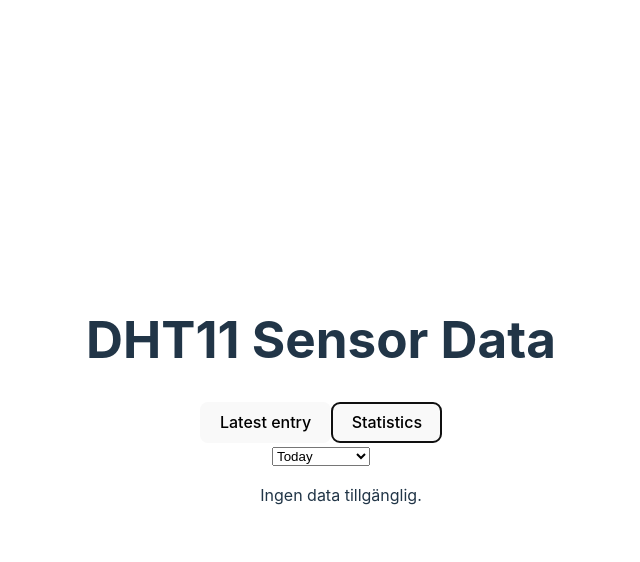
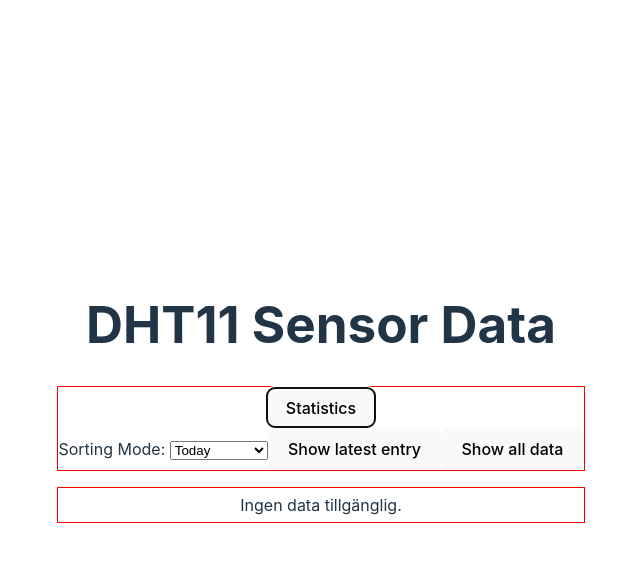
Before and after one commit to JonatanHellqvist/Temp_Arduino_Fe, a website built with Vite: page index.html in a window 1280 px wide. Both pictures are taken after a click on the button "Statistics". Shown: the whole page, without its empty margins (319-959 px from the left). Built offline with nearby package versions, Linux system fonts and the light colour scheme; no server answers.

Commit message:
Btns
Btns för latest entry/show all

```diff
--- a/main.js
+++ b/main.js
@@ -9,25 +9,29 @@ listUl.id = 'listUl';
 let headerDiv = document.createElement('div');
 headerDiv.id = 'headerContainer';
 
-let latestInputBtn = document.createElement('button');
-latestInputBtn.textContent = 'Latest entry';
 let statisticsBtn = document.createElement('button');
 statisticsBtn.textContent = 'Statistics';
-let refreshBtn = document.createElement('button');
-refreshBtn.textContent = 'Refresh';
+// let latestInputBtn = document.createElement('button');
+// latestInputBtn.textContent = 'Latest entry';
+// let refreshBtn = document.createElement('button');
+// refreshBtn.textContent = 'Refresh';
 let headerDivH1 = document.createElement('h1');
 headerDivH1.textContent = 'DHT11 Sensor Data';
-
+let navBar = document.createElement('div');
+navBar.id = 'navBar';
 let sensorData = [];
+let selectedSortingMode = "";
 
 main.appendChild(headerDiv);
 headerDiv.appendChild(headerDivH1);
-headerDiv.appendChild(latestInputBtn);
-headerDiv.appendChild(statisticsBtn);
+// headerDiv.appendChild(latestInputBtn);
 
-latestInputBtn.addEventListener('click', showLatestDht11Input);
+navBar.appendChild(statisticsBtn);
+headerDiv.appendChild(navBar);
+
+// latestInputBtn.addEventListener('click', showLatestDht11Input);
 statisticsBtn.addEventListener('click', handleStatisticsClick);
-refreshBtn.addEventListener('click', printDht11SensorData);
+// refreshBtn.addEventListener('click', printDht11SensorData);
 
 main.appendChild(listDiv);
 listDiv.appendChild(listUl);
@@ -144,11 +148,12 @@ function filterYesterdayDht11Data() {
 
     let selectionDiv = document.createElement('div');
     selectionDiv.id = 'selectionContainer';
-
+    selectionDiv.textContent = "Sorting Mode: ";
     let dateSelection = document.createElement('select');
     dateSelection.id = 'dateSelection';
 
     dateSelection.innerHTML = `
+    <Select>
     <option value="Today">Today</option>
     <option value="Yesterday">Yesterday</option>
     <option value="Last 3 days">Last 3 days</option>
@@ -162,17 +167,62 @@ function filterYesterdayDht11Data() {
     let existingSelectionDiv = document.getElementById('selectionContainer');
 
     if (existingSelectionDiv) {
-      headerDiv.removeChild(existingSelectionDiv);
+      navBar.removeChild(existingSelectionDiv);
     }
 
-    headerDiv.appendChild(selectionDiv);
+
+    //om det behövs för css
+    // let latestEntryDiv = document.createElement('div');
+    // latestEntryDiv.id = 'latestEntryContainer';
+    let latestEntryBtn = document.createElement('button');
+    latestEntryBtn.id = 'latestEntry';
+    latestEntryBtn.textContent = "Show latest entry";
+    // latestEntryDiv.appendChild(latestEntryBtn);
+    latestEntryBtn.addEventListener("click", showLatestDht11Input);
+
+    //om det behövs för css
+    // let showAllDataDiv = document.createElement('div');
+    // showAllDataDiv.id ='showAllDataContainer';
+    let showAllDataBtn = document.createElement('button');
+    showAllDataBtn.id = 'showAllData';
+    showAllDataBtn.textContent = "Show all data";
+    showAllDataBtn.addEventListener("click", () => {
+      console.log(selectedSortingMode);
+
+      printDht11SensorData(sortByDateDht11SensorData(selectedSortingMode));
+
+
+    });
+    // showAllDataDiv.appendChild(showAllDataBtn);
+
+
+    selectionDiv.appendChild(latestEntryBtn);
+    selectionDiv.appendChild(showAllDataBtn);
+    navBar.appendChild(selectionDiv);
+
+
 }
 
 function handleSortChange() {
   const dateSelectionValue = document.getElementById("dateSelection").value;
-  const filteredData = sortByDateDht11SensorData(dateSelectionValue);
+  const filteredData = sortByDateDht11SensorData(dateSelectionValue); //för att sortera efter valt model
+
+
+  selectedSortingMode = dateSelectionValue; //sätter vilken sorteringsmodell som är vald
+  console.log(selectedSortingMode);
+
+
 
   printDht11SensorData(filteredData);
 }
 
+//////////////////////////// VALD SORTMODE STATS //////////////////////////
+////////////////////////////////TODO///////////////////////////////////////
+//Average temp
+//Average humidity
+
+//Highest temperature / lowest temperature
+// High humidity / lowest humidity
+//////////////////////////////////////////////////////////////////////////
+
 fetchDht11SensorData();
--- a/style.css
+++ b/style.css
@@ -94,3 +94,13 @@ button:focus-visible {
     background-color: #f9f9f9;
   }
 }
+
+
+#navBar {
+  border: 1px solid red;
+}
+#listUl {
+  border: 1px solid red;
+  padding: 5px;
+  list-style: none;
+}
```
